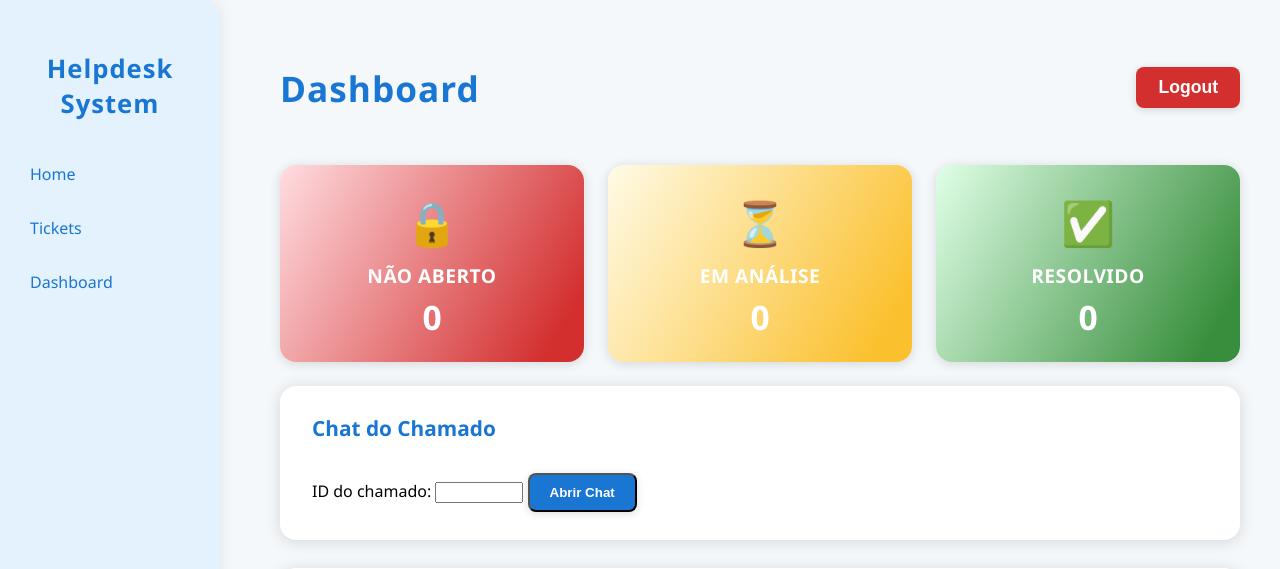
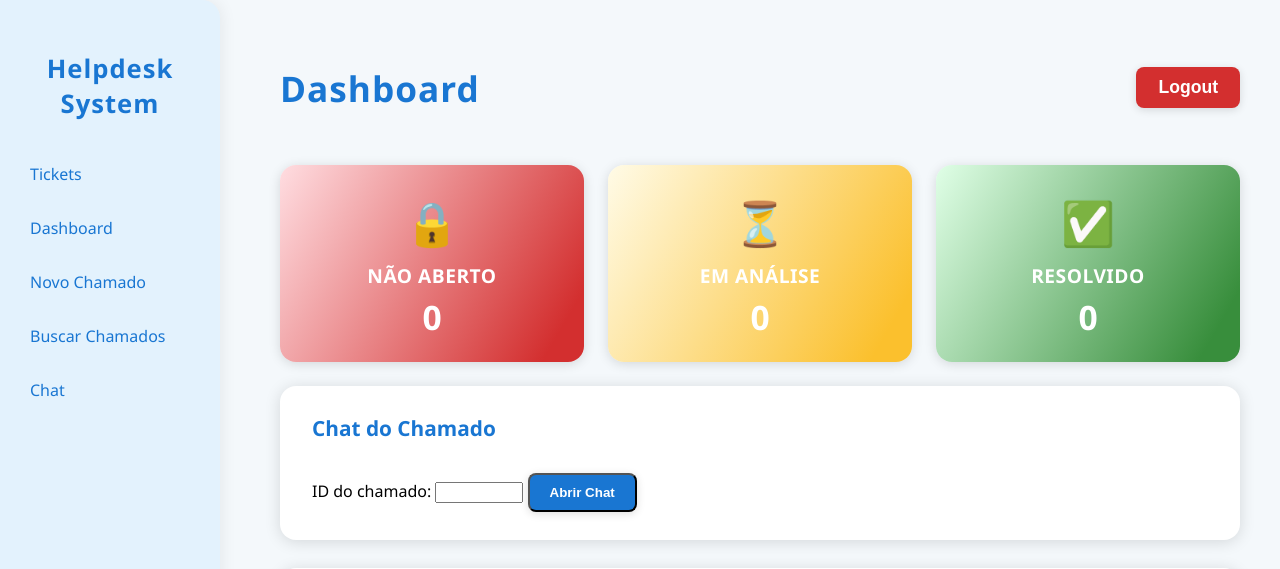
Before and after one commit to g-arezi/HelpDesk, a PHP site: page /public/dashboard.php in a window 1280 px wide. Shown: the top 569 px of the page. Run offline with PHP 8.4, Linux system fonts and the light colour scheme; the visitor is signed in with stand-in values (Sample User, id 1).

Commit message:
feat: Enhance chat frontend with emoji labels and update dashboard links

```diff
--- a/public/dashboard.php
+++ b/public/dashboard.php
@@ -104,9 +104,11 @@ function card($color, $icon, $label, $count) {
     <button class="night-toggle" id="nightToggle">🌙 Modo Noturno</button>
     <div class="sidebar" id="sidebar">
         <h2>Helpdesk System</h2>
-        <a href="dashboard.php">Home</a>
         <a href="tickets.php">Tickets</a>
         <a href="dashboard.php">Dashboard</a>
+        <a href="open.php">Novo Chamado</a>
+        <a href="buscarchamados.html">Buscar Chamados</a>
+        <a href="chat_frontend.html">Chat</a>
     </div>
     <div class="main" id="main">
         <div class="header">
--- a/public/tickets.php
+++ b/public/tickets.php
@@ -117,6 +117,7 @@ foreach ($tickets as $ticket) {
                 <div><strong>Chamados em aberto:</strong> <span style="color:#d70022; font-weight:bold;" id="span-aberto"><?= $em_aberto ?></span></div>
                 <div><strong>Em andamento:</strong> <span style="color:#ff9800; font-weight:bold;" id="span-andamento"><?= $em_andamento ?></span></div>
                 <div><strong>Encerrados:</strong> <span style="color:#388e3c; font-weight:bold;" id="span-encerrados"><?= $encerrados ?></span></div>
+                <a href="dashboard.php" class="btn" id="dashboardBtn">Dashboard</a>
             </div>
         <?php endif; ?>
         <div style="overflow-x:auto; margin: 0 30px;">
```
Also changed, not shown: public/chat_frontend.html (+4 -4 lines).
